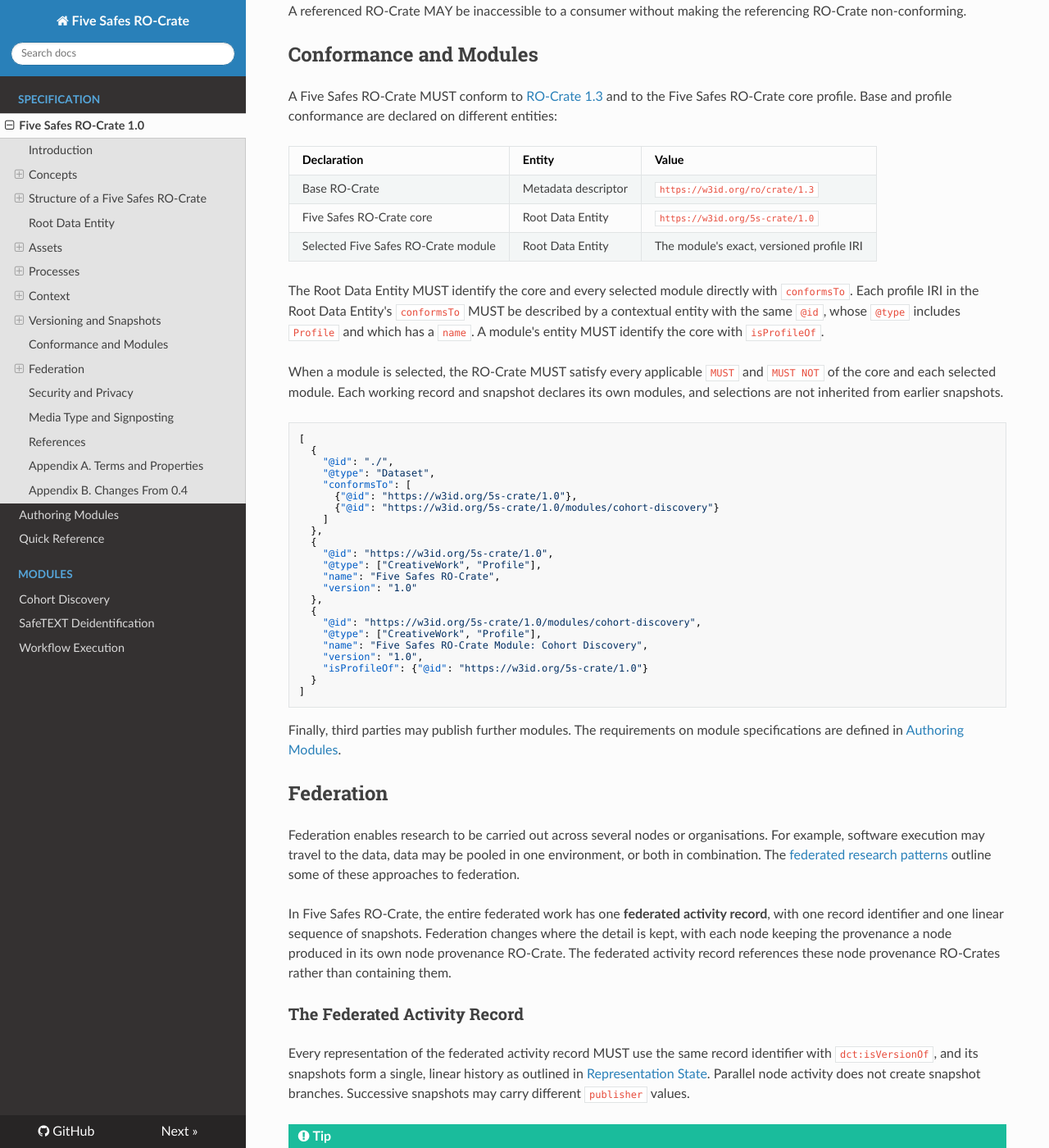
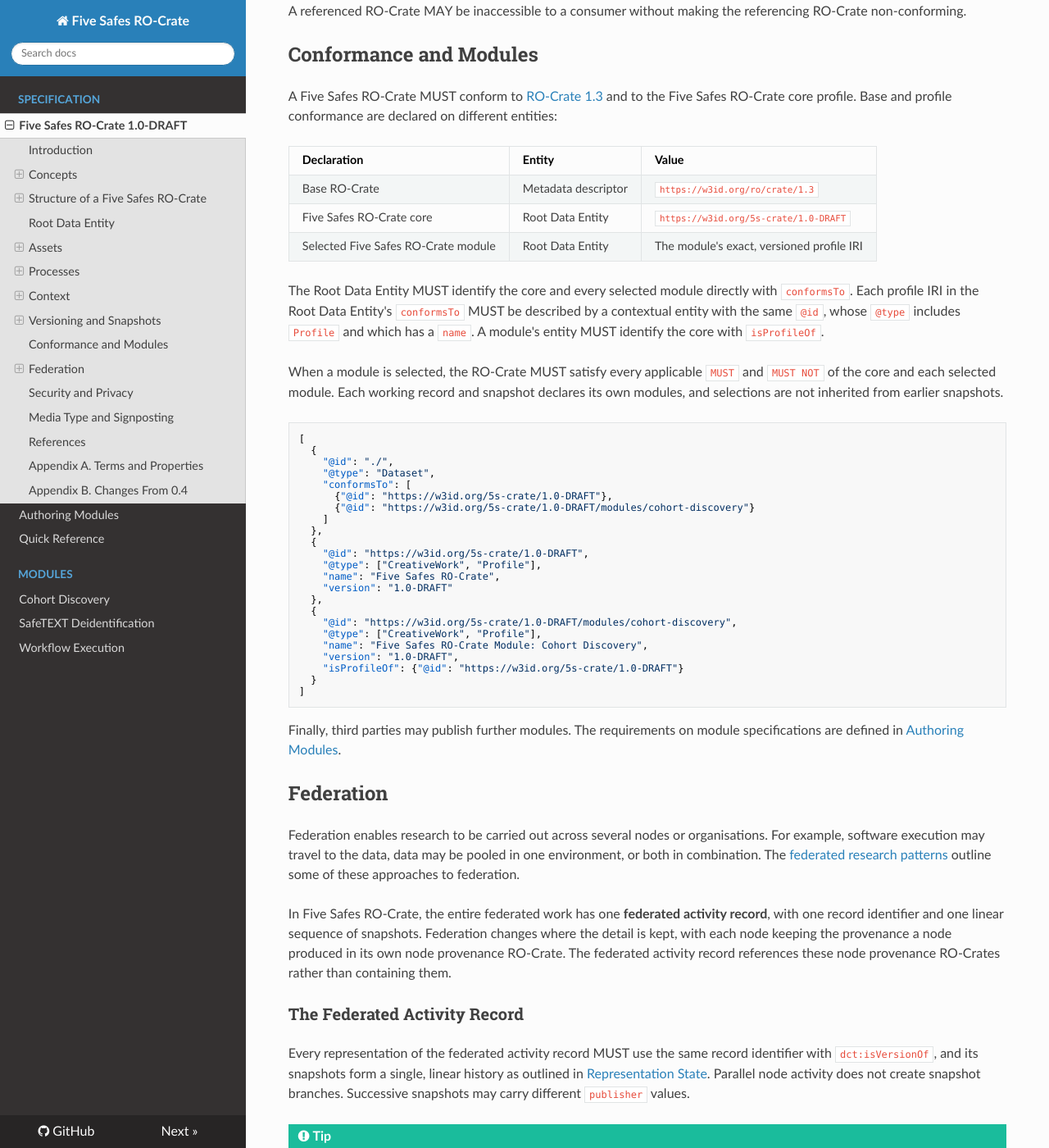
Before and after one commit to eScienceLab/Five-Safes-RO-Crate, an MkDocs documentation site: the page built from docs/index.md, in a window 1280 px wide and 1400 px high, scrolled down 23667 px. Shown: the whole window at 82% size. Built offline with MkDocs 1.6.1, drawn with Linux system fonts in a browser that asks for light colours; nearby versions of some CDN libraries; some of the changed text lies outside the part shown.

Commit message:
update files to reference 1.0-DRAFT

````diff
--- a/docs/index.md
+++ b/docs/index.md
@@ -1,4 +1,4 @@
-# Five Safes RO-Crate 1.0
+# Five Safes RO-Crate 1.0-DRAFT
 
 Authors:
 
@@ -11,8 +11,8 @@ Authors:
 
 This document specifies a profile of [RO-Crate](https://w3id.org/ro/crate) for recording and exchanging the activity of Trusted Research Environments (TREs).
 
-* Permalink: <https://w3id.org/5s-crate/1.0>
-* Version: 1.0
+* Permalink: <https://w3id.org/5s-crate/1.0-DRAFT>
+* Version: 1.0-DRAFT
 * Status: Working Draft
 * Release notes: <https://github.com/eScienceLab/Five-Safes-RO-Crate/releases>
 * Published: 2027-XX-XX
@@ -138,7 +138,7 @@ The following is a complete, minimal conforming working record of a feasibility
     {
       "@id": "https://tre72.example.org/activities/A123/current",
       "@type": "Dataset",
-      "conformsTo": [{"@id": "https://w3id.org/5s-crate/1.0"}],
+      "conformsTo": [{"@id": "https://w3id.org/5s-crate/1.0-DRAFT"}],
       "identifier": {"@id": "https://tre72.example.org/activities/A123/current"},
       "dct:isVersionOf": {"@id": "https://tre72.example.org/activities/A123"},
       "name": "Feasibility enquiry A123 (TRE72)",
@@ -152,10 +152,10 @@ The following is a complete, minimal conforming working record of a feasibility
       "mentions": [{"@id": "urn:uuid:6b1eaa63-25b0-4dd2-9c92-a35a3f5cd58a"}]
     },
     {
-      "@id": "https://w3id.org/5s-crate/1.0",
+      "@id": "https://w3id.org/5s-crate/1.0-DRAFT",
       "@type": ["CreativeWork", "Profile"],
       "name": "Five Safes RO-Crate profile",
-      "version": "1.0"
+      "version": "1.0-DRAFT"
     },
     {
       "@id": "urn:uuid:6b1eaa63-25b0-4dd2-9c92-a35a3f5cd58a",
@@ -883,7 +883,7 @@ A Five Safes RO-Crate MUST conform to [RO-Crate 1.3](https://www.researchobject.
 | Declaration | Entity | Value |
 |---|---|---|
 | Base RO-Crate | Metadata descriptor | `https://w3id.org/ro/crate/1.3` |
-| Five Safes RO-Crate core | Root Data Entity | `https://w3id.org/5s-crate/1.0` |
+| Five Safes RO-Crate core | Root Data Entity | `https://w3id.org/5s-crate/1.0-DRAFT` |
 | Selected Five Safes RO-Crate module | Root Data Entity | The module's exact, versioned profile IRI |
 
 The Root Data Entity MUST identify the core and every selected module directly with `conformsTo`. Each profile IRI in the Root Data Entity's `conformsTo` MUST be described by a contextual entity with the same `@id`, whose `@type` includes `Profile` and which has a `name`. A module's entity MUST identify the core with `isProfileOf`.
@@ -896,22 +896,22 @@ When a module is selected, the RO-Crate MUST satisfy every applicable `MUST` and
     "@id": "./",
     "@type": "Dataset",
     "conformsTo": [
-      {"@id": "https://w3id.org/5s-crate/1.0"},
-      {"@id": "https://w3id.org/5s-crate/1.0/modules/cohort-discovery"}
+      {"@id": "https://w3id.org/5s-crate/1.0-DRAFT"},
+      {"@id": "https://w3id.org/5s-crate/1.0-DRAFT/modules/cohort-discovery"}
     ]
   },
   {
-    "@id": "https://w3id.org/5s-crate/1.0",
+    "@id": "https://w3id.org/5s-crate/1.0-DRAFT",
     "@type": ["CreativeWork", "Profile"],
     "name": "Five Safes RO-Crate",
-    "version": "1.0"
+    "version": "1.0-DRAFT"
   },
   {
-    "@id": "https://w3id.org/5s-crate/1.0/modules/cohort-discovery",
+    "@id": "https://w3id.org/5s-crate/1.0-DRAFT/modules/cohort-discovery",
     "@type": ["CreativeWork", "Profile"],
     "name": "Five Safes RO-Crate Module: Cohort Discovery",
-    "version": "1.0",
-    "isProfileOf": {"@id": "https://w3id.org/5s-crate/1.0"}
+    "version": "1.0-DRAFT",
+    "isProfileOf": {"@id": "https://w3id.org/5s-crate/1.0-DRAFT"}
   }
 ]
 ```
````
Also changed, not shown: docs/rule-table.md (+4 -4 lines), 2 other files.
